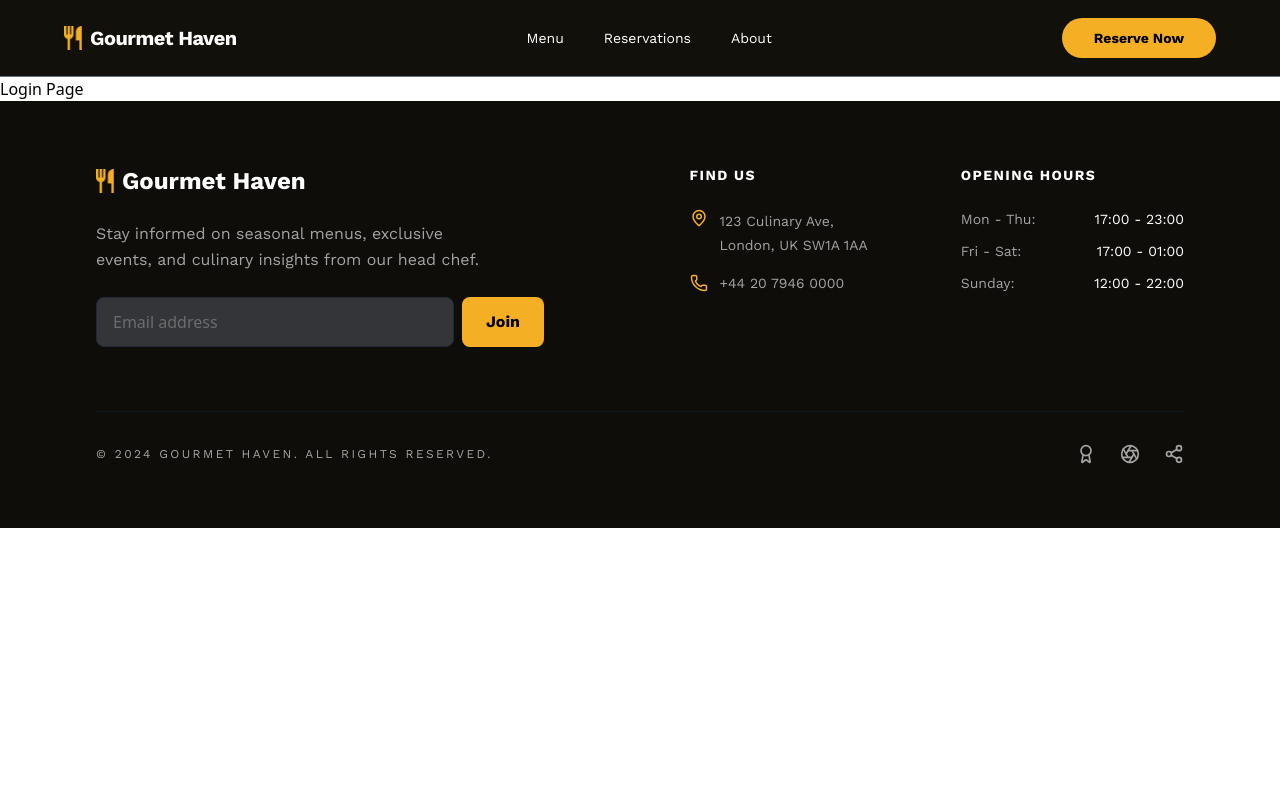
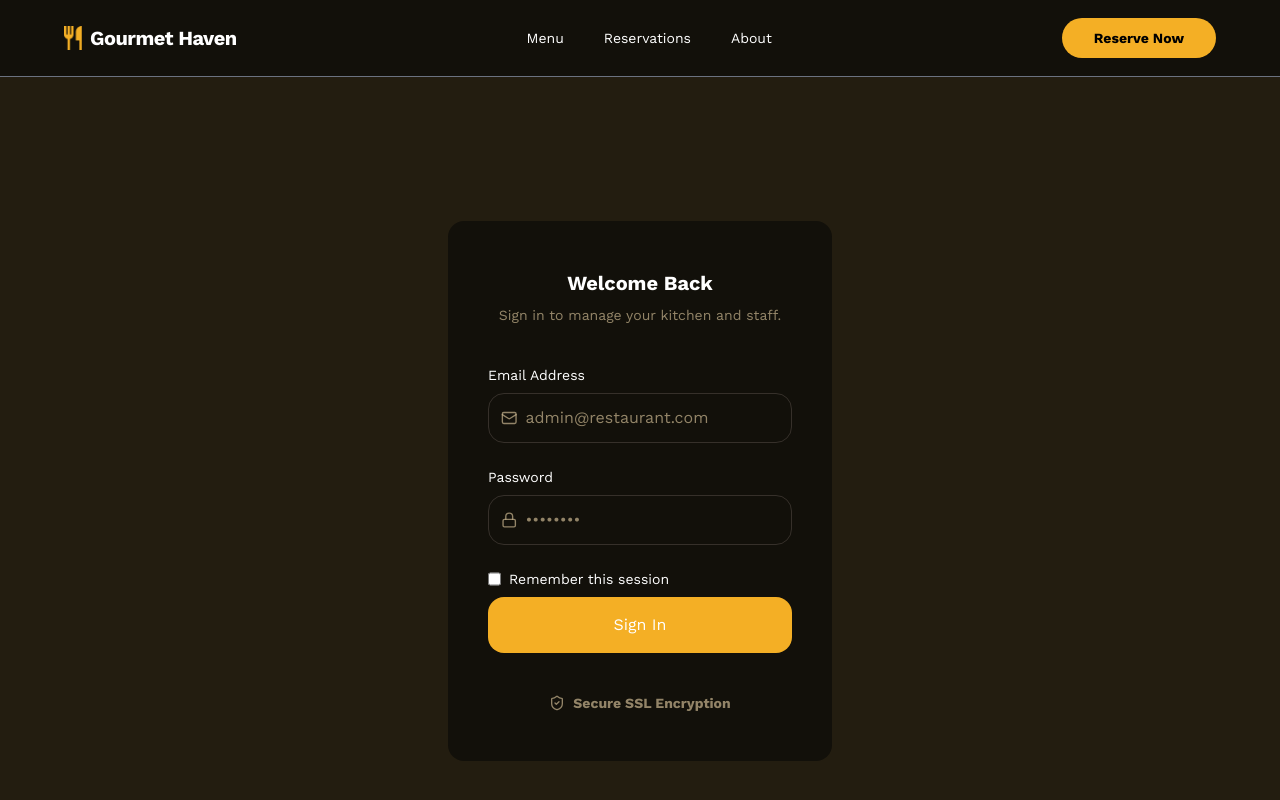
Before and after one commit to ferdoushasanpr/VantageTable, a Next.js app: page /login in a window 1280 px wide. Shown: the top 800 px of the page. Built offline with nearby package versions, Linux system fonts and the light colour scheme.

Commit message:
feat: Login Page Added

```diff
--- a/app/(admin)/login/page.tsx
+++ b/app/(admin)/login/page.tsx
@@ -1,3 +1,65 @@
+import { Mail, Lock, ShieldCheck } from "lucide-react";
+
 export default function LoginPage() {
-  return <div>Login Page</div>;
+  return (
+    <section className="bg-[#231D10] p-4 md:py-36">
+      <div className="max-w-sm p-10 mx-auto bg-[#12100A] rounded-2xl">
+        <div className="my-2">
+          <h5 className="font-bold font-work text-xl text-center text-white">
+            Welcome Back
+          </h5>
+          <p className="font-work text-sm text-center text-[#CBB790]/70 my-2">
+            Sign in to manage your kitchen and staff.
+          </p>
+        </div>
+        <form className="my-8">
+          <div className="flex flex-col py-2">
+            <label className="text-white font-work text-sm">
+              Email Address
+            </label>
+            <div className="flex items-center border border-[#36302a] my-2 p-3 rounded-2xl focus-within:border-[#F4AF25] transition">
+              <Mail size={18} className="text-[#CBB790]/70 mr-2" />
+              <input
+                type="email"
+                name="email"
+                className="w-full font-work text-white outline-none placeholder:text-[#CBB790]/70 placeholder:font-work"
+                placeholder="admin@restaurant.com"
+              />
+            </div>
+          </div>
+          <div className="flex flex-col py-2">
+            <label className="text-white font-work text-sm">Password</label>
+            <div className="flex items-center border border-[#36302a] my-2 p-3 rounded-2xl focus-within:border-[#F4AF25] transition">
+              <Lock size={18} className="text-[#CBB790]/70 mr-2" />
+              <input
+                type="password"
+                name="password"
+                className="w-full outline-none font-work text-white placeholder:text-[#CBB790]/70"
+                placeholder="••••••••"
+              />
+            </div>
+          </div>
+          <div className="flex gap-2 my-2">
+            <input type="checkbox" className="border border-[#36302a]" />
+            <p className="text-white font-work text-sm">
+              Remember this session
+            </p>
+          </div>
+          <div className="text-center">
+            <input
+              type="submit"
+              className="w-full bg-[#F4AF25] hover:bg-[#e6a22b] py-4 rounded-2xl font-work text-md text-white"
+              value="Sign In"
+            />
+          </div>
+        </form>
+        <div className="flex items-center gap-2 justify-center">
+          <ShieldCheck size={16} className="text-[#CBB790]/70" />
+          <p className="font-work font-bold text-sm text-[#CBB790]/70 my-2">
+            Secure SSL Encryption
+          </p>
+        </div>
+      </div>
+    </section>
+  );
 }
```
